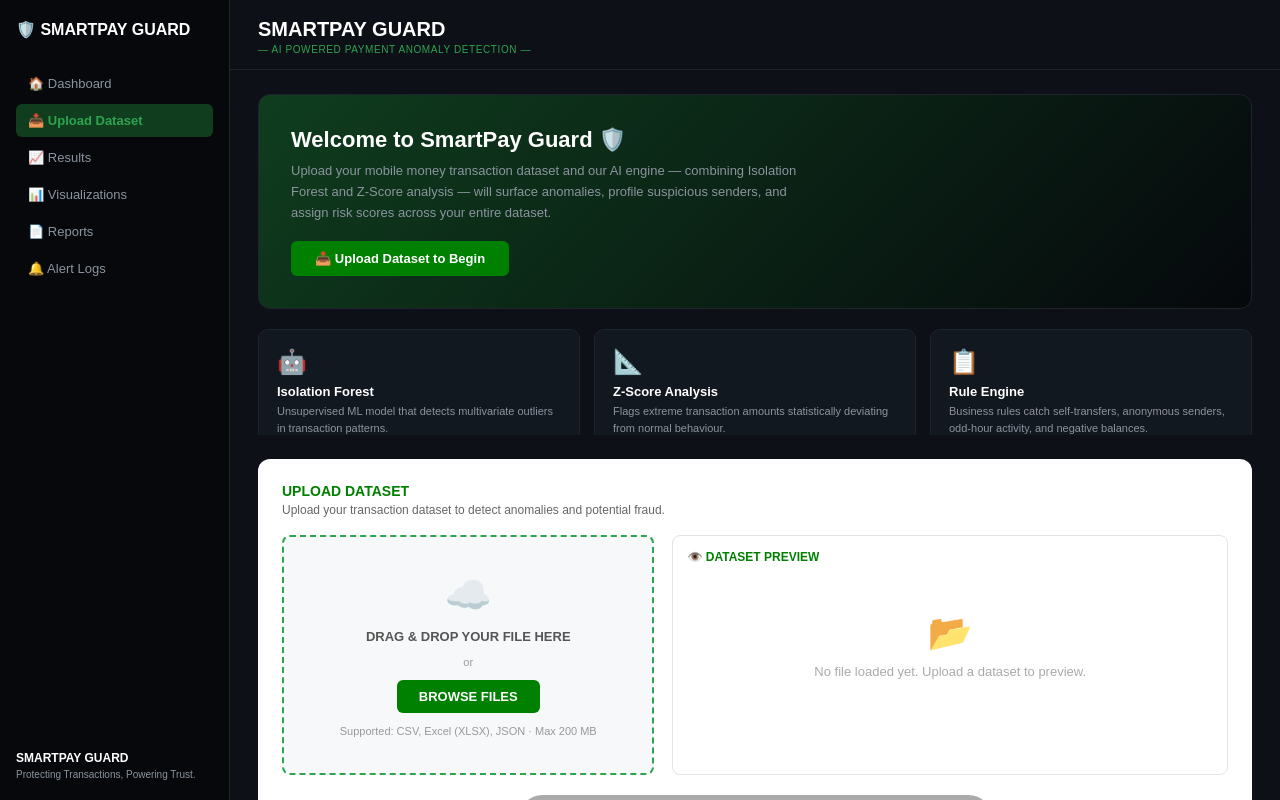
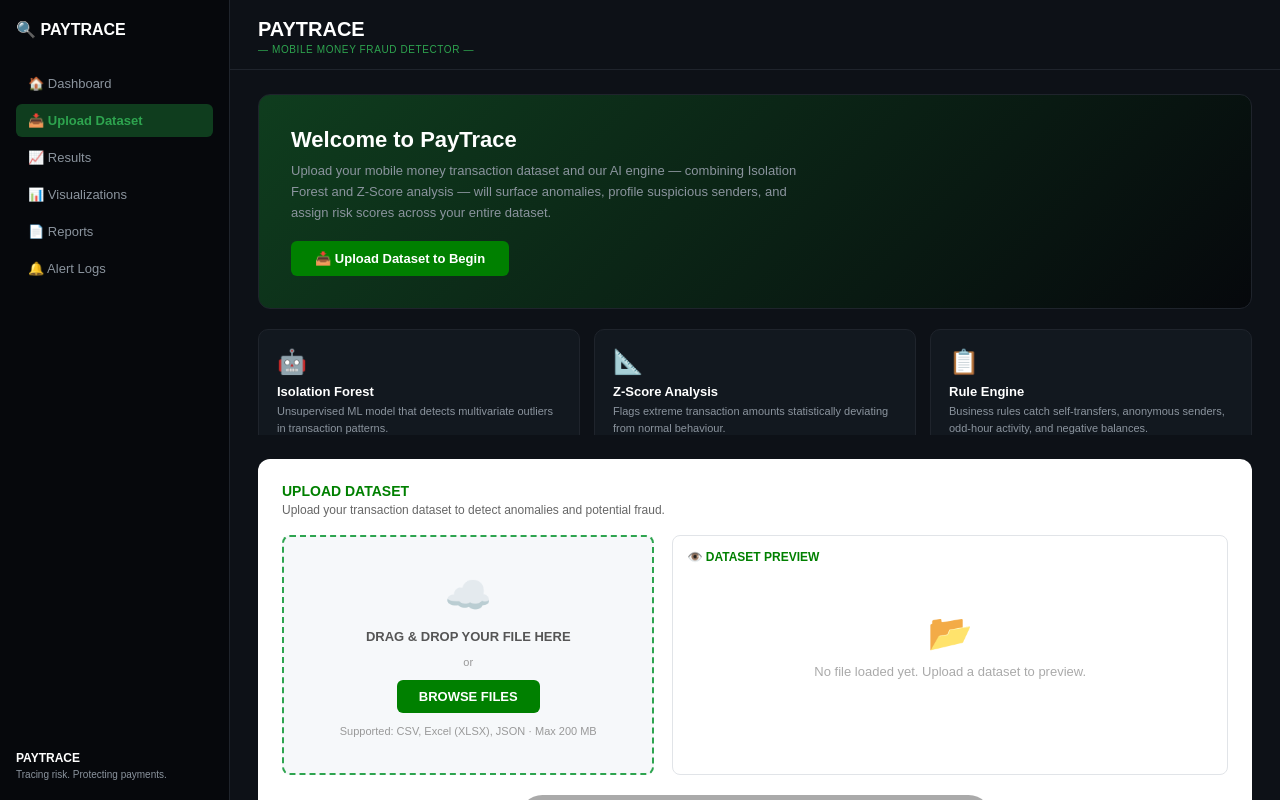
Before and after one commit to K2Debug/Smart-PayGuard, a Flask app: page / in a window 1280 px wide. Run offline with Flask 3, Linux system fonts and the light colour scheme.

Commit message:
Rename app to PayTrace and update GitHub repository URL.
Co-authored-by: Cursor <cursoragent@cursor.com>

```diff
--- a/templates/index.html
+++ b/templates/index.html
@@ -3,7 +3,7 @@
 <head>
   <meta charset="UTF-8" />
   <meta name="viewport" content="width=device-width, initial-scale=1.0"/>
-  <title>SmartPay Guard – AI Anomaly Detection</title>
+  <title>PayTrace – Mobile Money Fraud Detector</title>
   <style>
     *, *::before, *::after { margin:0; padding:0; box-sizing:border-box; }
 
@@ -329,7 +329,7 @@
 <!-- ══ SIDEBAR ══════════════════════════════════════════════════════════ -->
 <nav class="sidebar">
   <div>
-    <div class="logo">🛡️ SMARTPAY GUARD</div>
+    <div class="logo">🔍 PAYTRACE</div>
     <ul class="nav">
       <li data-page="dashboard"><a href="#">🏠 Dashboard</a></li>
       <li data-page="upload" class="active"><a href="#">📥 Upload Dataset</a></li>
@@ -340,8 +340,8 @@
     </ul>
   </div>
   <div class="sidebar-footer">
-    <strong>SMARTPAY GUARD</strong>
-    Protecting Transactions, Powering Trust.
+    <strong>PAYTRACE</strong>
+    Tracing risk. Protecting payments.
   </div>
 </nav>
 
@@ -349,8 +349,8 @@
 <div class="main">
   <header class="topbar">
     <div>
-      <h1>SMARTPAY GUARD</h1>
-      <p>— AI Powered Payment Anomaly Detection —</p>
+      <h1>PAYTRACE</h1>
+      <p>— Mobile Money Fraud Detector —</p>
     </div>
   </header>
 
@@ -363,7 +363,7 @@
   <!-- ── DASHBOARD ── -->
   <section class="page active" id="page-dashboard">
     <div class="dash-hero">
-      <h2>Welcome to SmartPay Guard 🛡️</h2>
+      <h2>Welcome to PayTrace</h2>
       <p>Upload your mobile money transaction dataset and our AI engine — combining Isolation Forest and Z-Score analysis — will surface anomalies, profile suspicious senders, and assign risk scores across your entire dataset.</p>
       <button class="go-btn" onclick="showPage('upload')">📥 Upload Dataset to Begin</button>
     </div>
@@ -853,12 +853,12 @@ function downloadCSV(type) {
     const rows = detectionData.top_suspects;
     csv = 'Sender,Risk_Score,Risk_Level,Flagged_Txns,Suspicious_Amount,Fraud_Rate_%\n'
         + rows.map(r => `${r.Sender},${r.Risk_Score},${r.Risk_Level},${r.Flagged_Txns},${r.Suspicious_Amount},${r['Fraud_Rate_%']}`).join('\n');
-    filename = 'smartpay_suspects.csv';
+    filename = 'paytrace_suspects.csv';
   } else {
     const rows = detectionData.flagged_sample || [];
     csv = 'Sender,Receiver,Amount,Date,Fraud_Reason\n'
         + rows.map(r => `"${r.Sender}","${r.Receiver}",${r.Amount},"${r.Date}","${r.Fraud_Reason}"`).join('\n');
-    filename = 'smartpay_flagged_transactions.csv';
+    filename = 'paytrace_flagged_transactions.csv';
   }
   const blob = new Blob([csv], { type: 'text/csv' });
   const a = document.createElement('a');
```
Also changed, not shown: README.md.
